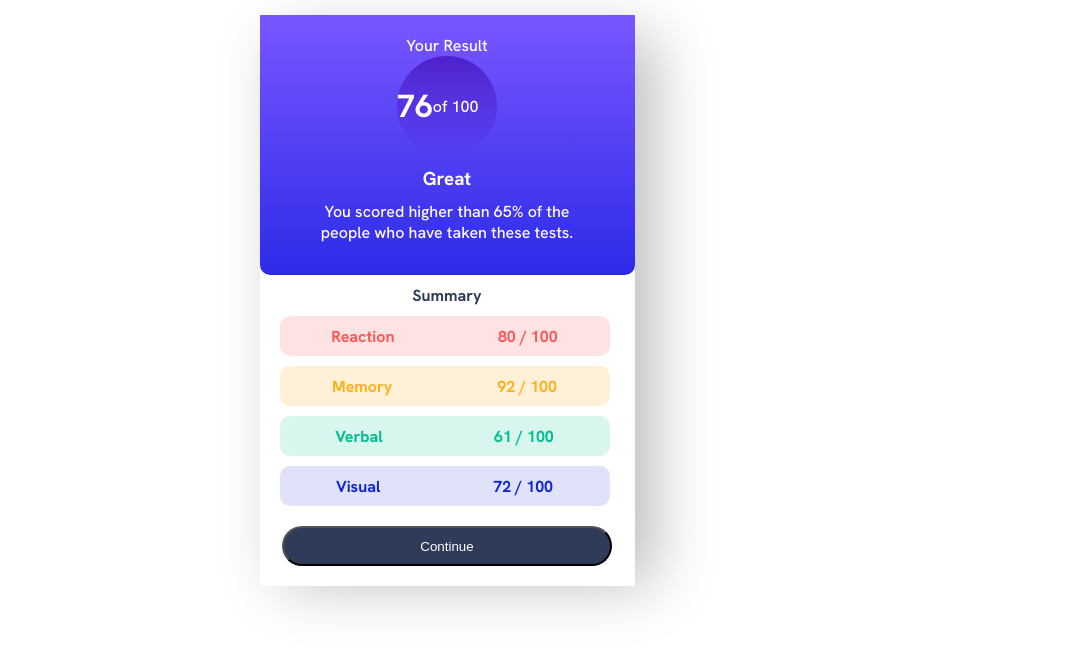
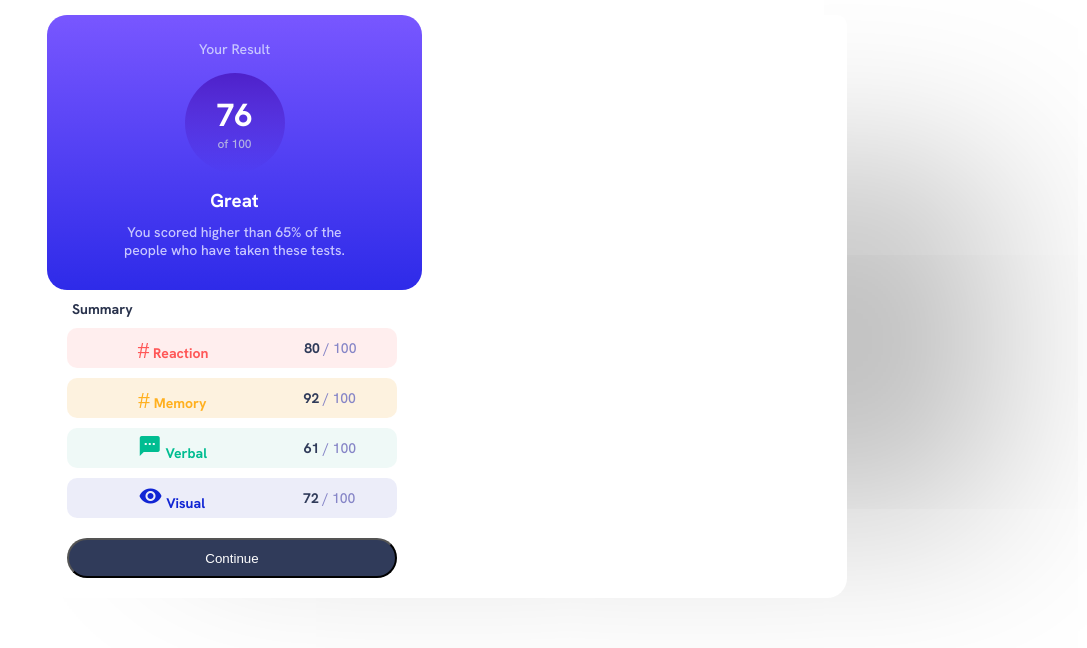
Before and after one commit to erispink/exe, a plain HTML site: page Frontend Mentor Challenges/results-summary-component-main/results-summary-component-main/index.html in a window 1280 px wide. Shown: the whole page, without its empty margins (193-1280 px from the left). Drawn offline with Linux system fonts and the light colour scheme.

Commit message:
update
mais correções

```diff
--- a/Frontend Mentor Challenges/results-summary-component-main/results-summary-component-main/index.html
+++ b/Frontend Mentor Challenges/results-summary-component-main/results-summary-component-main/index.html
@@ -5,15 +5,17 @@
     <meta http-equiv="X-UA-Compatible" content="IE=edge">
     <meta name="viewport" content="width=device-width, initial-scale=1.0">
     <link rel="stylesheet" href="mstyle.css">
+    <link rel="stylesheet" href="style.css">
+    <link rel="stylesheet" href="https://fonts.googleapis.com/icon?family=Material+Icons" rel="stylesheet">
     <title>Frontend Mentor | Results summary component</title>
 </head>
 <body>
     <main class="box">
         <div class="blue">
-            Your Result
+            <p>Your Result</p>
               <div class="circle">
                   <h1>76</h1>
-                  of 100
+                  <p>of 100</p>
               </div>
 
               <h3>Great</h3>
@@ -21,26 +23,26 @@
         </div>
 
         <div class="white">
-            Summary
+            <b>Summary</b>
 
             <div class="box1">
-                <b>Reaction</b>
-                <p>80 / 100</p>
+                <b> <i class="material-icons">#</i> Reaction</b>
+                <p><b>80</b> / 100</p>
             </div>
 
             <div class="box2">
-                <b>Memory</b>
-                <p>92 / 100</p>
+                <b> <i class="material-icons">#</i> Memory</b>
+                <p><b>92</b> / 100</p>
             </div>
 
             <div class="box3">
-                <b>Verbal</b>
-                <p>61 / 100</p>
+                <b> <i class="material-icons">sms</i> Verbal</b>
+                <p><b>61</b> / 100</p>
             </div>
 
             <div class="box4">
-                <b>Visual</b>
-                <p>72 / 100</p>
+                <b> <i class="material-icons">visibility</i> Visual</b>
+                <p><b>72</b> / 100</p>
             </div>
 
             <input type="button" class="button" value="Continue">
--- a/Frontend Mentor Challenges/results-summary-component-main/results-summary-component-main/mstyle.css
+++ b/Frontend Mentor Challenges/results-summary-component-main/results-summary-component-main/mstyle.css
@@ -8,7 +8,6 @@
 }
 
 main {
-    background-color: hsl(0, 0%, 0%);
     font-family: 'Hanken Grotesk', sans-serif;
 }
 
@@ -17,13 +16,12 @@ main {
     margin: auto;
     background-color: hsl(0, 0%, 100%);
     width: 375px;
-    height: 550px;
+    height: 580px;
     margin-top: 15px;
     text-align: center;
     font-weight: 400;
     border-radius: 10px 10px 10px 10px;
-    box-shadow:  20px 20px 60px #bebebe,
-             -20px -20px 60px #ffffff;
+
 }
 
 .blue {
@@ -31,11 +29,23 @@ main {
     background-image: linear-gradient(to top, hsl(241, 81%, 54%),hsl(252, 100%, 67%));
     color: white;
     width: 375px;
-    height: 200px;
-    border-radius: 0px 0px 10px 10px;
+    height: 215px;
+    border-radius: 0px 0px 15px 15px;
     padding-top: 20px;
     padding-bottom: 40px;
 
+}
+
+.blue > p {
+    color: hsl(241, 100%, 89%);
+    font-size: 14px;
+    margin-top: 5px;
+    margin-bottom: 15px;
+}
+
+.blue > h3 {
+    margin-top: 15px;
+    margin-bottom: 10px;
 }
 
 .circle {
@@ -46,31 +56,39 @@ main {
     height: 100px;
     border-radius: 50%;
 
-    flex-wrap: wrap;
+    justify-content: center;
+    flex-direction: column;
     align-items: center;
+}
+
+.circle > p {
+    font-size: 12px;
+    color: hsl(241, 45%, 79%);
 }
 
 .white {
     background-color: hsl(0, 0%, 100%);
-    color: hsl(224, 30%, 27%);
+    color: hsl(225, 30%, 23%);
     padding: 10px;
-    text-align: center;
-    font-weight: bold;
+    text-align: left;
+    text-indent: 15px;
+    font-size: 14px;
 }
 
-h3 {
-    padding: 10px;
+.white > p {
+    color: hsl(241, 100%, 89%);
+    font-size: 14px;
+    margin: 20px;
 }
 
-.p {
-    color: hsl(224, 30%, 27%);
-    margin: 20px;
+.white > i {
+    display: inline;
+    margin: 1px;
 }
 
 .box1 {
     display: flex;
-    background-color: hsla(0, 100%, 67%, 0.171);
-    color:hsl(0, 100%, 67%);
+    background-color: hsla(0, 97%, 72%, 0.116);
     height: 40px;
     width: 330px;
     border-radius: 10px;
@@ -81,10 +99,21 @@ h3 {
     align-items: center;
 }
 
+.box1 > b {
+    color:hsl(0, 100%, 67%);
+}
+
+.box1 > p {
+    color:hsl(241, 37%, 65%);
+}
+
+.box1 > p > b {
+    color: hsl(224, 30%, 27%);
+}
+
 .box2 {
     display: flex;
-    background-color: hsla(39, 100%, 56%, 0.178);
-    color: hsl(39, 100%, 56%);
+    background-color: hsla(39, 100%, 46%, 0.126);
     height: 40px;
     width: 330px;
     border-radius: 10px;
@@ -95,10 +124,21 @@ h3 {
     align-items: center;
 }
 
+.box2 > b {
+    color: hsl(39, 100%, 56%);
+}
+
+.box2 > p {
+    color: hsl(241, 37%, 65%);
+}
+
+.box2 > p > b {
+    color: hsl(224, 30%, 27%);
+}
+
 .box3 {
     display: flex;
-    background-color: hsla(166, 100%, 37%, 0.151);
-    color: hsl(166, 100%, 37%);
+    background-color: hsla(166, 61%, 42%, 0.075);
     height: 40px;
     width: 330px;
     border-radius: 10px;
@@ -109,10 +149,21 @@ h3 {
     align-items: center;
 }
 
+.box3 > b {
+    color: hsl(166, 100%, 37%);
+}
+
+.box3 > p {
+    color: hsl(241, 37%, 65%);
+}
+
+.box3 > p > b {
+    color: hsl(224, 30%, 27%);
+}
+
 .box4 {
     display: flex;
-    background-color: hsla(234, 85%, 45%, 0.13);
-    color: hsl(234, 85%, 45%);
+    background-color: hsla(234, 52%, 56%, 0.11);
     height: 40px;
     width: 330px;
     border-radius: 10px;
@@ -123,6 +174,18 @@ h3 {
     align-items: center;
 }
 
+.box4 > b {
+    color: hsl(234, 85%, 45%);
+}
+
+.box4 > p {
+    color: hsl(241, 37%, 65%);
+}
+
+.box4 > p > b {
+    color: hsl(224, 30%, 27%);
+}
+
 .button {
     background-color: hsl(224, 30%, 27%);
     color: hsl(0, 0%, 100%);
--- /dev/null
+++ b/Frontend Mentor Challenges/results-summary-component-main/results-summary-component-main/style.css
@@ -0,0 +1,25 @@
+@charset "UTF-8";
+
+@media screen and (min-width:768px) {
+
+    .box {
+        display: block;
+        margin: auto;
+        width: 800px;
+        height: 350px;
+        margin-top: 15px;
+        text-align: center;
+        font-weight: 400;
+        background: hsl(0, 0%, 100%);
+        box-shadow:  150px 150px 180px #bdbdbd,
+        -100px -100px 100px #ffffff;
+    }
+
+    .blue {
+        border-radius: 20px;
+    }
+
+    .white {
+        border-radius: 20px;
+    }
+}
```
